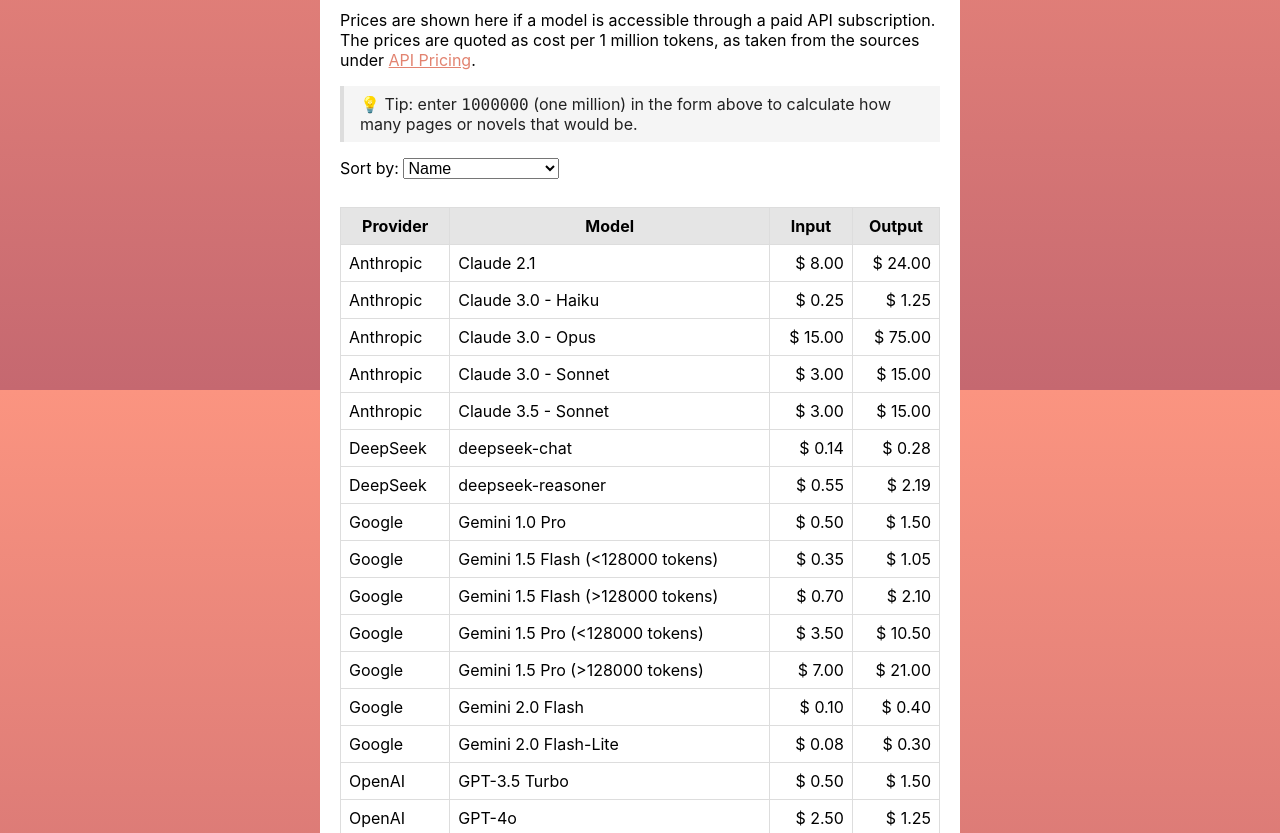
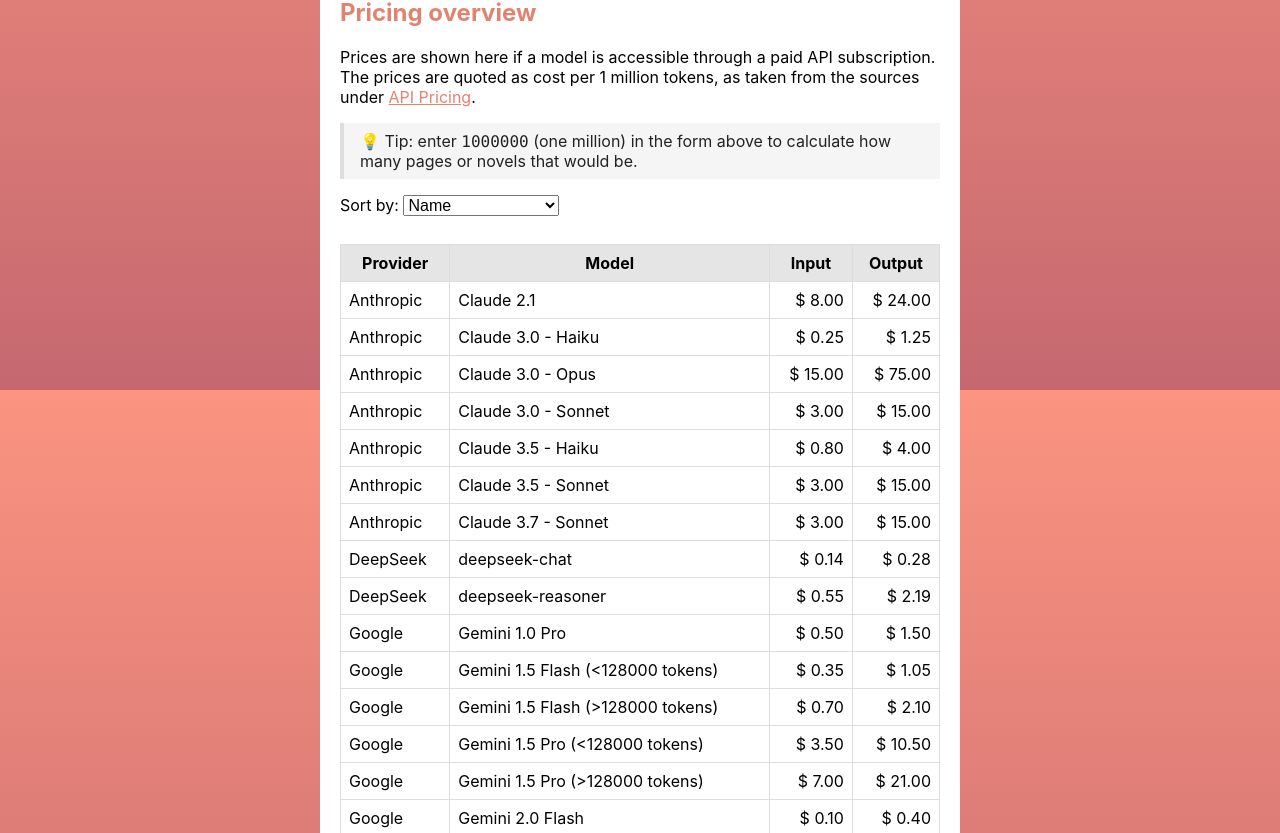
Before and after one commit to MichaelCurrin/token-translator, a React (Create React App) app: page / in a window 1280 px wide. Shown: the part 2810-3643 px from the top of the page. Built offline with nearby package versions, Linux system fonts and the light colour scheme.

Commit message:
update src/components/Notes/index.jsx and constants.js

```diff
--- a/src/components/Notes/index.jsx
+++ b/src/components/Notes/index.jsx
@@ -135,9 +135,15 @@ const TABLE_DATA_PRICING = {
     {
       provider: 'Anthropic',
       source: (
-        <a href="https://docs.anthropic.com/en/docs/about-claude/models">
-          Models documentation page
-        </a>
+        <>
+          <a href="https://docs.anthropic.com/en/docs/about-claude/models">
+            Models documentation page
+          </a>{' '}
+          or{' '}
+          <a href="https://www.anthropic.com/pricing#anthropic-api">
+            Pricing page
+          </a>
+        </>
       ),
     },
     {
--- a/src/constants.js
+++ b/src/constants.js
@@ -34,6 +34,7 @@ export const MODEL_INPUT_LIMITS = [
   { provider: 'Meta', modelName: 'Llama 2', tokens: 8000 },
   { provider: 'Meta', modelName: 'Phi-3', tokens: 128000 },
   { provider: 'Meta', modelName: 'Mixtral', tokens: 64000 },
+  { provider: 'Anthropic', modelName: 'Claude 3.7', tokens: 200000 },
   { provider: 'Anthropic', modelName: 'Claude 3.5', tokens: 200000 },
   { provider: 'Anthropic', modelName: 'Claude 3.0', tokens: 200000 },
   { provider: 'Anthropic', modelName: 'Claude 2.1', tokens: 200000 },
@@ -129,9 +130,21 @@ export const PRICE_PER_MILLION_TOKENS = [
   },
   {
     provider: 'Anthropic',
+    modelName: 'Claude 3.7 - Sonnet', // same as 3.5
+    input: '3.00',
+    output: '15.00',
+  },
+  {
+    provider: 'Anthropic',
     modelName: 'Claude 3.5 - Sonnet',
     input: '3.00',
     output: '15.00',
+  },
+  {
+    provider: 'Anthropic',
+    modelName: 'Claude 3.5 - Haiku',
+    input: '0.80',
+    output: '4.00',
   },
   {
     provider: 'Anthropic',
```
